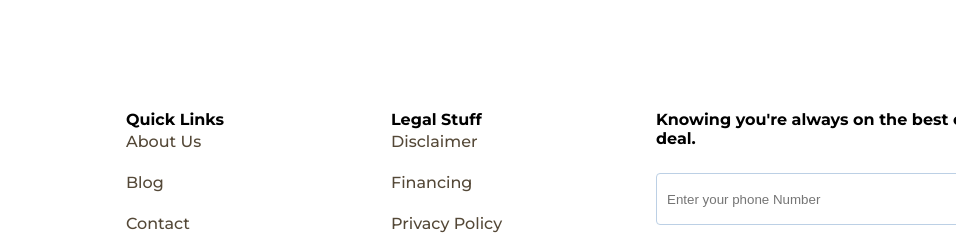
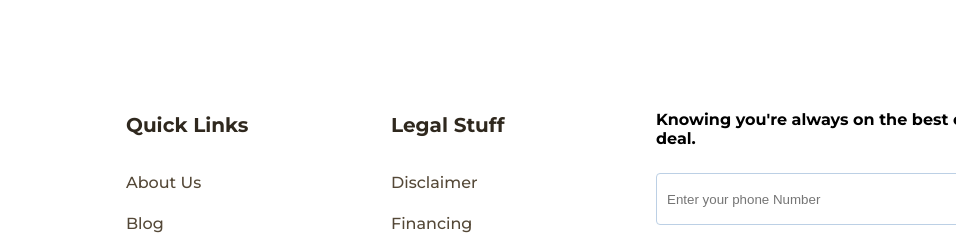
Before and after one commit to Lebid-Orysia/productly, a plain HTML site: page index.html in a window 1280 px wide. Shown: the part 3352-3599 px from the top of the page, 324-1280 px from the left. Drawn offline with Linux system fonts and the light colour scheme.

Commit message:
final version

```diff
--- a/slyle.css
+++ b/slyle.css
@@ -333,14 +333,13 @@ footer {
 }
 
 .links h4,
-.stuff h4,
-{
-font-family: var(--third-family);
-font-weight: 700;
-font-size: 20px;
-line-height: 150%;
-color: #2F281E;
-margin-bottom: 30px;
+.stuff h4 {
+    font-family: var(--font-family);
+    font-weight: 700;
+    font-size: 20px;
+    line-height: 150%;
+    color: #2F281E;
+    margin-bottom: 30px;
 }
 
 .links-list {
```
